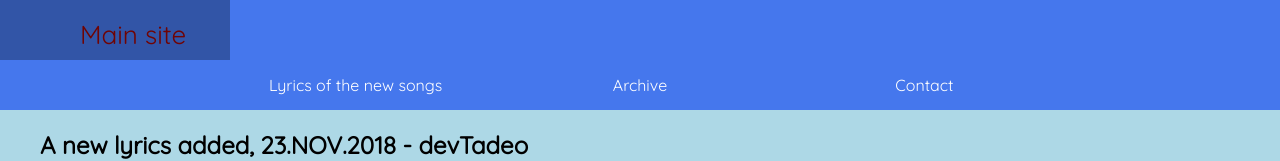
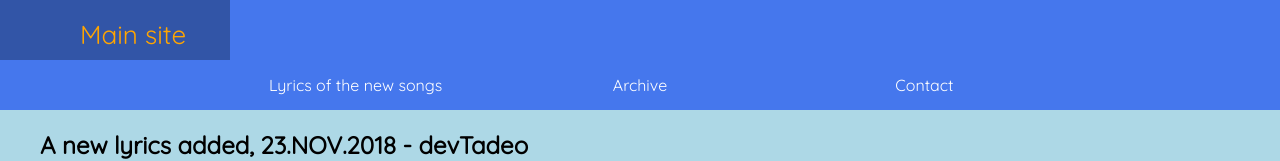
Before and after one commit to Dejzarn/Learning-git-2-test, a plain HTML site: page index.html in a window 1280 px wide. Shown: the top 161 px of the page. Drawn offline with nearby package versions, Linux system fonts and the light colour scheme; files that its build step writes are made by us from their sources.

Commit message:
Change main.scss

```diff
--- a/sass/main.scss
+++ b/sass/main.scss
@@ -10,7 +10,8 @@ nav {
         display: block;
         text-align: left;
         text-decoration: none;
-        color: #700404;
+        // color: #700404; awesomeDev2
+        color: orange;
         font-size: 26px;
         padding-top: 10px;
         padding-left: 80px;
```
